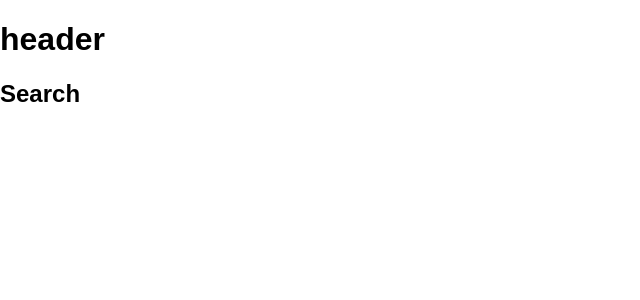
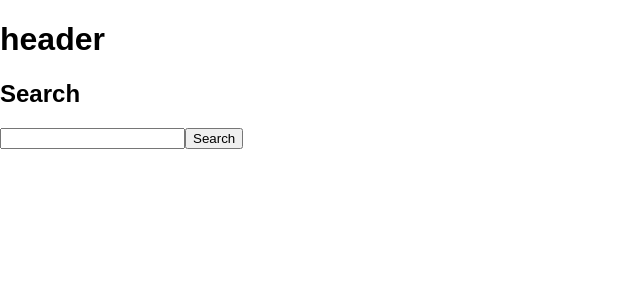
Before and after one commit to andrewjknapp/Book-Search, a React (Create React App) app in the folder client/: page / in a window 1280 px wide. Shown: the top 300 px of the page, without its empty margins (0-640 px from the left). Built offline with nearby package versions, Linux system fonts and the light colour scheme.

Commit message:
Books from search can now be saved to the mongo database

```diff
--- a/client/package.json
+++ b/client/package.json
@@ -7,6 +7,7 @@
   "dependencies": {
     "react": "^16.6.3",
     "react-dom": "^16.6.3",
+    "react-router-dom": "^5.1.2",
     "react-scripts": "^2.1.1"
   },
   "scripts": {
--- a/client/src/App.js
+++ b/client/src/App.js
@@ -1,5 +1,5 @@
-import React, { Component } from "react";
-import Header from "./components/assets/Header";
+import React from "react";
+import Header from "./components/Header";
 import { BrowserRouter as Router, Route} from "react-router-dom";
 import Search from "./components/pages/Search";
 import Saved from "./components/pages/Saved";
--- a/client/src/components/BookCard.js
+++ b/client/src/components/BookCard.js
@@ -0,0 +1,24 @@
+import React from "react";
+
+function BookCard(props) {
+
+    const {title, authors, description, imageLinks, infoLink} = props.volumeInfo;
+    const book = {
+        title, authors, description, imageLinks, infoLink
+    }
+
+    return (
+        <section>
+            <img src={imageLinks.thumbnail ? imageLinks.thumbnail : null} alt="Book Cover"/>
+            <h2>{title}</h2>
+            <p>{authors ? authors.join(", "): null}</p>
+            <p>{description}</p>
+            <a href={infoLink} target="_blank" rel="noopener noreferrer">More Info</a>
+            <button onClick={props.save} book={JSON.stringify(book)}>Save Book</button>
+            <br/>
+            <br/>
+        </section>
+    )
+}
+
+export default BookCard;
--- a/client/src/components/pages/Search.js
+++ b/client/src/components/pages/Search.js
@@ -1,9 +1,49 @@
-import React from "react";
+import React, { useState } from "react";
+import API from "../utils/API";
+import BookCard from "../BookCard";
 
 function Search() {
+
+    const [search, setSearch] = useState("");
+    const [books, setBooks] = useState([]);
+
+
+
+    function handleInputChange(event) {
+        const { value } = event.target;
+        setSearch(value)
+    }
+
+    function handleSubmit(event) {
+        event.preventDefault();
+        API.searchBooks(search)
+            .then((res)=> setBooks(res.data.items))
+    }
+
+    function saveToDB(event) {
+        const book = JSON.parse(event.target.getAttribute("book"));
+        console.log(book);
+        API.saveBook(book)
+    }
+
+
     return (
         <article>
             <h1>Search</h1>
+            <form>
+                <input
+                    value={search}
+                    onChange={handleInputChange}
+                />
+                <button
+                    onClick={handleSubmit}
+                >Search</button>
+            </form>
+            <section>
+                {books.map(
+                    book=> <BookCard volumeInfo={book.volumeInfo} save={saveToDB}/>
+                )}
+            </section>
         </article>
     )
 }
--- a/client/src/components/utils/API.js
+++ b/client/src/components/utils/API.js
@@ -1 +1,11 @@
-const baseQuery = `https://www.googleapis.com/books/v1/volumes?q=intitle:${book}`;
+//const baseQuery = `https://www.googleapis.com/books/v1/volumes?q=intitle:${book}`;
+import axios from "axios";
+
+export default {
+    searchBooks: function(bookTitle) {
+        return axios.get(`https://www.googleapis.com/books/v1/volumes?q=intitle:${bookTitle}`)
+    },
+    saveBook: function(book) {
+        return axios.post('/api/books', book);
+    }
+}
--- a/package.json
+++ b/package.json
@@ -20,9 +20,9 @@
     "nodemon": "^1.18.7"
   },
   "dependencies": {
-    "axios": "^0.18.0",
+    "axios": "^0.18.1",
     "express": "^4.16.3",
-    "mongoose": "^5.3.16",
-    "if-env": "^1.0.4"
+    "if-env": "^1.0.4",
+    "mongoose": "^5.3.16"
   }
 }
```
Also changed, not shown: client/src/components/Header.js (renamed from client/src/components/assets/Header.js), 2 other files (tests, documents, lock files or other folders).
